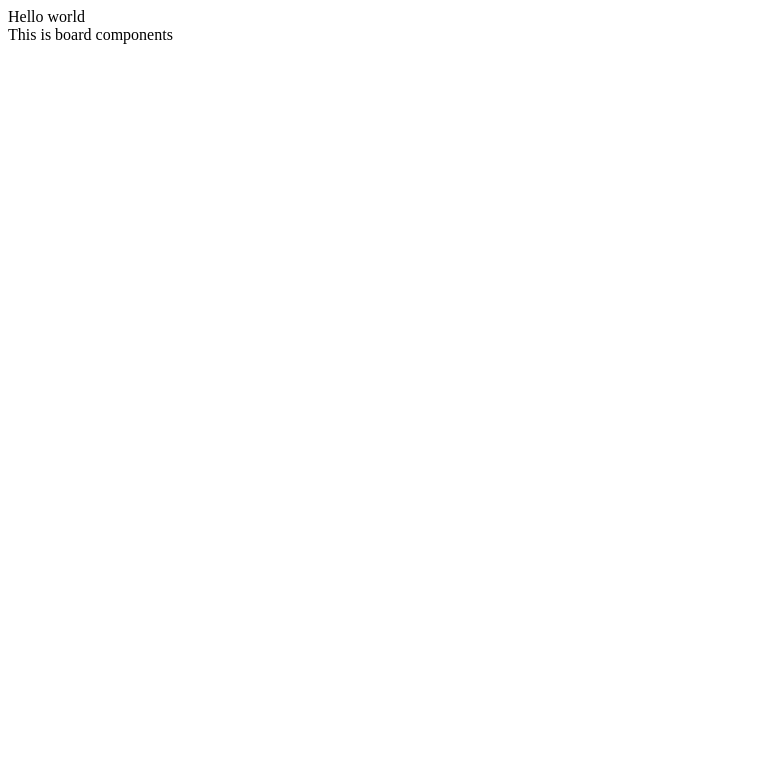
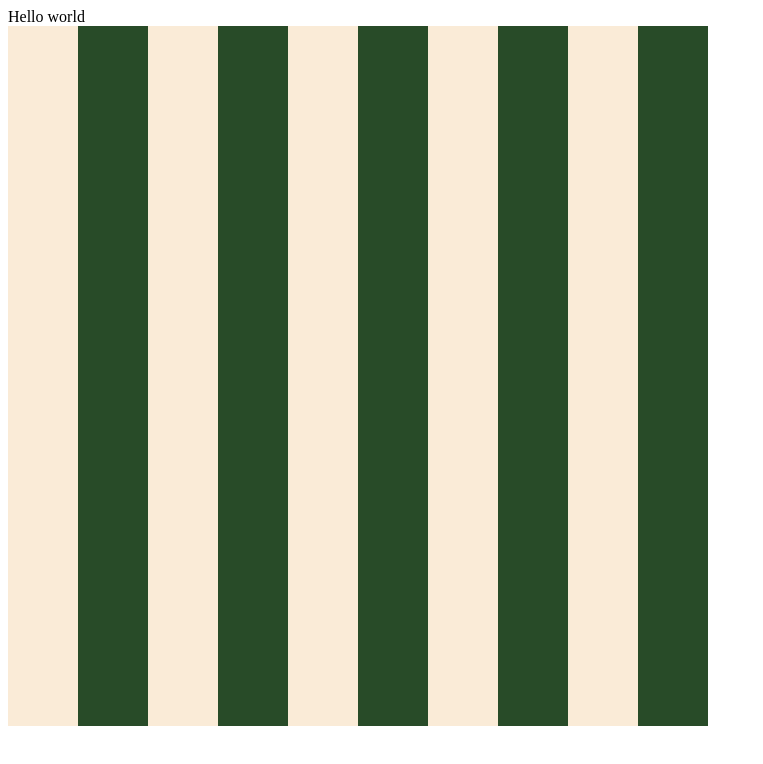
Before and after one commit to evgenyshaikovskiy/chess-project, a React (Create React App) app: page / in a window 1280 px wide. Shown: the top 764 px of the page, without its empty margins (0-763 px from the left). Built offline with nearby package versions, Linux system fonts and the light colour scheme.

Commit message:
run prettier

```diff
--- a/src/components/board/board.styles.scss
+++ b/src/components/board/board.styles.scss
@@ -1,3 +1,11 @@
 .board-wrapper {
-  color: black;
+  display: flex;
 }
+
+.tiles-wrapper {
+  // styles for board
+  display: grid;
+  grid-template-columns: repeat(10, 70px);
+  grid-template-rows: repeat(10, 70px);
+  grid-auto-flow: row;
+}
--- a/src/components/board/board.tsx
+++ b/src/components/board/board.tsx
@@ -1,5 +1,23 @@
-import './board.styles.scss'
+import { Color } from "../../models/types";
+import { Tile } from "../tile/tile";
+import "./board.styles.scss";
 
 export const Board = () => {
-  return <div className="board-wrapper">This is board components</div>;
+  let color = Color.BLACK;
+
+  let arr = [];
+  for (let i = 0; i < 100; i++) {
+    arr.push(i);
+  }
+
+  return (
+    <div className="board-wrapper">
+      <div className="tiles-wrapper">
+        {arr.map((tiles, index) => {
+          const tileColor = tiles % 2 === 0 ? Color.WHITE : Color.BLACK;
+          return <Tile color={tileColor} key={index}></Tile>;
+        })}
+      </div>
+    </div>
+  );
 };
--- /dev/null
+++ b/src/components/tile/tile.styles.scss
@@ -0,0 +1,7 @@
+.tile-black {
+  background-color: rgb(40, 75, 40);
+}
+
+.tile-white {
+  background-color: antiquewhite;
+}
--- /dev/null
+++ b/src/components/tile/tile.tsx
@@ -0,0 +1,11 @@
+import { Color } from "../../models/types";
+import "./tile.styles.scss";
+
+type TileProps = {
+  color: Color;
+};
+
+export const Tile = ({ color }: TileProps) => {
+  const tileClassName = `tile-${color}`;
+  return <div className={tileClassName}></div>;
+};
--- a/src/index.css
+++ b/src/index.css
@@ -1,13 +1,14 @@
 body {
   margin: 0;
-  font-family: -apple-system, BlinkMacSystemFont, 'Segoe UI', 'Roboto', 'Oxygen',
-    'Ubuntu', 'Cantarell', 'Fira Sans', 'Droid Sans', 'Helvetica Neue',
+  padding: 0;
+  font-family: -apple-system, BlinkMacSystemFont, "Segoe UI", "Roboto", "Oxygen",
+    "Ubuntu", "Cantarell", "Fira Sans", "Droid Sans", "Helvetica Neue",
     sans-serif;
   -webkit-font-smoothing: antialiased;
   -moz-osx-font-smoothing: grayscale;
 }
 
 code {
-  font-family: source-code-pro, Menlo, Monaco, Consolas, 'Courier New',
+  font-family: source-code-pro, Menlo, Monaco, Consolas, "Courier New",
     monospace;
 }
--- /dev/null
+++ b/src/models/types.ts
@@ -0,0 +1,13 @@
+export enum Color {
+  WHITE = "white",
+  BLACK = "black",
+}
+
+export enum Piece {
+  PAWN = "pawn",
+  BISHOP = "bishop",
+  KNIGHT = "knight",
+  ROOK = "rook",
+  QUEEN = "queen",
+  KING = "king",
+}
--- a/src/reportWebVitals.ts
+++ b/src/reportWebVitals.ts
@@ -1,8 +1,8 @@
-import { ReportHandler } from 'web-vitals';
+import { ReportHandler } from "web-vitals";
 
 const reportWebVitals = (onPerfEntry?: ReportHandler) => {
   if (onPerfEntry && onPerfEntry instanceof Function) {
-    import('web-vitals').then(({ getCLS, getFID, getFCP, getLCP, getTTFB }) => {
+    import("web-vitals").then(({ getCLS, getFID, getFCP, getLCP, getTTFB }) => {
       getCLS(onPerfEntry);
       getFID(onPerfEntry);
       getFCP(onPerfEntry);
```
Also changed, not shown: src/game/constants.ts (added, +24 -0 lines), src/setupTests.ts (+1 -1 lines), tsconfig.json (+2 -8 lines).
